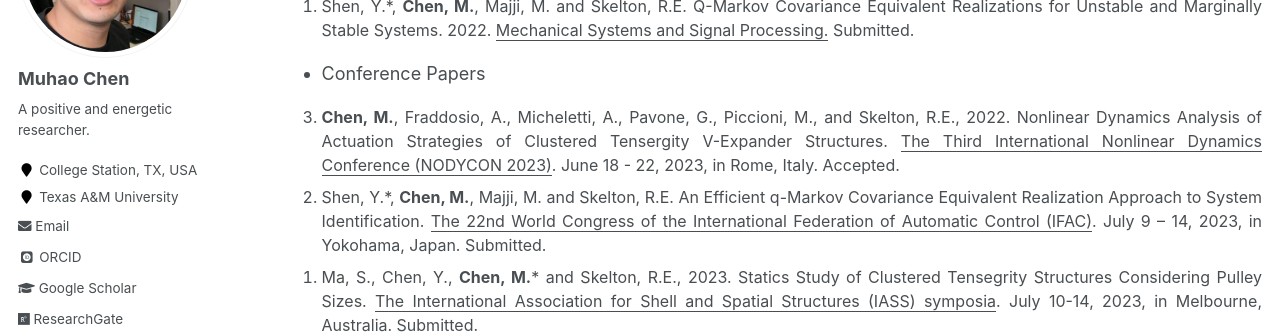
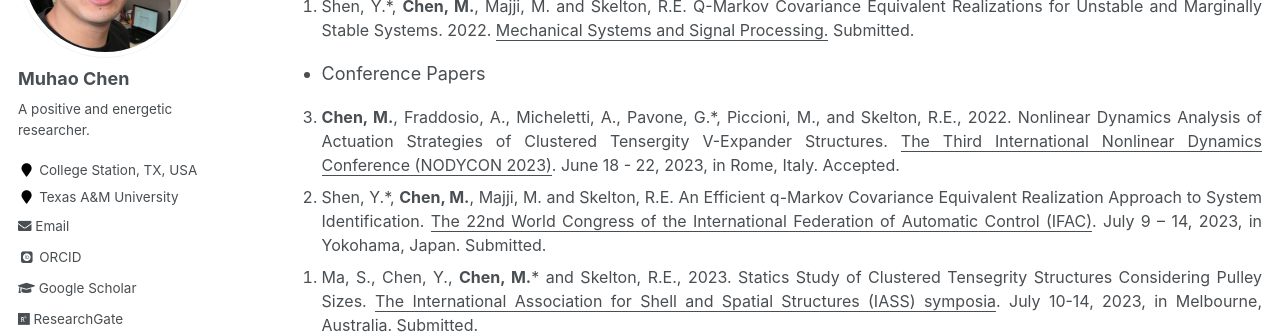
Before and after one commit to Muhao-Chen/muhao-chen.github.io, a Jekyll site: the page built from _pages/publication.md, in a window 1280 px wide and 900 px high, scrolled down 2102 px. Shown: the part 153-487 px from the top of the window. Built offline with Jekyll 4.4.1, drawn with Linux system fonts in a browser that asks for light colours; some web fonts are replaced.

```diff
--- a/_pages/publication.md
+++ b/_pages/publication.md
@@ -72,7 +72,7 @@ toc: true
 - Conference Papers
 <font size=3>
 <ol reversed>
-<li> <strong>Chen, M.</strong>, Fraddosio, A., Micheletti, A., Pavone, G., Piccioni, M., and Skelton, R.E., 2022. Nonlinear Dynamics Analysis of Actuation Strategies of Clustered Tensergity V-Expander Structures. <u>The Third International Nonlinear Dynamics Conference (NODYCON 2023)</u>. June 18 - 22, 2023, in Rome, Italy. Accepted. </li>
+<li> <strong>Chen, M.</strong>, Fraddosio, A., Micheletti, A., Pavone, G.*, Piccioni, M., and Skelton, R.E., 2022. Nonlinear Dynamics Analysis of Actuation Strategies of Clustered Tensergity V-Expander Structures. <u>The Third International Nonlinear Dynamics Conference (NODYCON 2023)</u>. June 18 - 22, 2023, in Rome, Italy. Accepted. </li>
 <li> Shen, Y.*, <strong>Chen, M.</strong>, Majji, M. and Skelton, R.E. An Efficient q-Markov Covariance Equivalent Realization Approach to System Identification. <u>The 22nd World Congress of the International Federation of Automatic Control (IFAC)</u>. July 9 – 14, 2023, in Yokohama, Japan. Submitted. </li>
 <li> Ma, S., Chen, Y., <strong>Chen, M.</strong>* and Skelton, R.E., 2023. Statics Study of Clustered Tensegrity Structures Considering Pulley Sizes. <u>The International Association for Shell and Spatial Structures (IASS) symposia</u>. July 10-14, 2023, in Melbourne, Australia. Submitted. </li>
 </ol>
```
